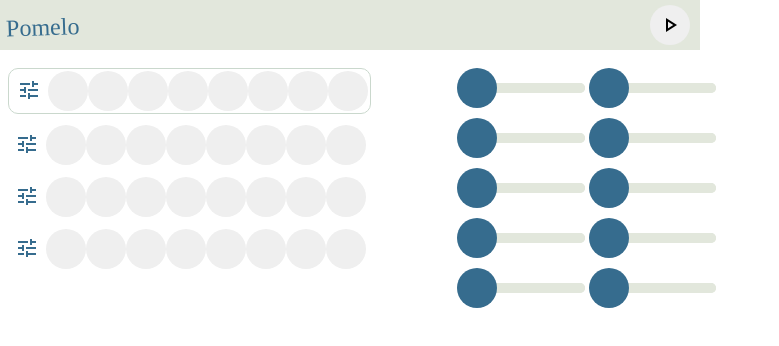
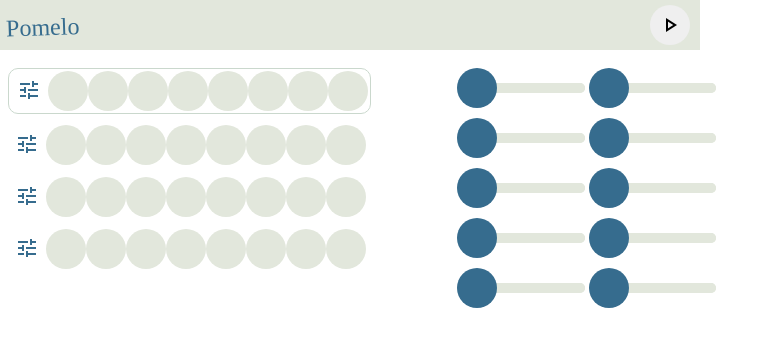
Before and after one commit to PricelessDonkey/gen-sequencer, an Angular app in the folder gen-sequencer/: page / in a window 1280 px wide. Shown: the top 346 px of the page, without its empty margins (0-779 px from the left). Built offline with nearby package versions, Linux system fonts and the light colour scheme; a web font is replaced by a local one.

Commit message:
steps component

```diff
--- a/gen-sequencer/src/app/app.component.css
+++ b/gen-sequencer/src/app/app.component.css
@@ -157,7 +157,6 @@ body {
   min-width: 40px;
   height: 40px;
   border: none;
-  /* border: #366c8e solid 1px; */
 }
 
 .control-menu-button {
--- a/gen-sequencer/src/app/app.component.html
+++ b/gen-sequencer/src/app/app.component.html
@@ -112,42 +112,10 @@
       </div>
     </ng-container>
     <div class="content-right">
-      <div class="step-container" [ngClass]="{'selected-sequence': activeSection === 'A'}">
-        <button class="control-menu-button" (touchstart)="toggleSection($event, 'A')"
-        (click)="toggleSection($event, 'A')"> <span class="material-symbols-outlined">
-            tune
-          </span></button>
-        <button class="step" *ngFor="let step of state.sequencer1.sequence; let i = index"
-          [ngClass]="{'active-step': i === state.sequencer1.currentStep}"
-          (click)="toggleStep($event, step)" (touchstart)="toggleStep($event, step)"></button>
-      </div>
-      <div class="step-container" [ngClass]="{'selected-sequence': activeSection === 'B'}">
-        <button class="control-menu-button" (touchstart)="toggleSection($event, 'B')"
-        (click)="toggleSection($event, 'B')"> <span class="material-symbols-outlined">
-          tune
-        </span></button>
-        <button class="step" *ngFor="let step of state.sequencer2.sequence; let i = index"
-          [ngClass]="{'active-step': i === state.sequencer2.currentStep}"
-          (click)="toggleStep($event, step)" (touchstart)="toggleStep($event, step)"></button>
-      </div>
-      <div class="step-container" [ngClass]="{'selected-sequence': activeSection === 'C'}">
-        <button class="control-menu-button" (touchstart)="toggleSection($event, 'C')"
-        (click)="toggleSection($event, 'C')"> <span class="material-symbols-outlined">
-            tune
-          </span></button>
-        <button class="step" *ngFor="let step of state.sequencer3.sequence; let i = index"
-          [ngClass]="{'active-step': i === state.sequencer3.currentStep}"
-          (click)="toggleStep($event, step)" (touchstart)="toggleStep($event, step)"></button>
-      </div>
-      <div class="step-container" [ngClass]="{'selected-sequence': activeSection === 'D'}">
-        <button class="control-menu-button" (touchstart)="toggleSection($event, 'D')"
-        (click)="toggleSection($event, 'D')"> <span class="material-symbols-outlined">
-            tune
-          </span></button>
-        <button class="step" *ngFor="let step of state.sequencer4.sequence; let i = index"
-          [ngClass]="{'active-step': i === state.sequencer4.currentStep}"
-          (click)="toggleStep($event, step)" (touchstart)="toggleStep($event, step)"></button>
-      </div>
+      <app-steps [sequencer]="state.sequencer1" section="A" [activeSection]="activeSection" (controlsClicked)="toggleSection('A')"></app-steps>
+      <app-steps [sequencer]="state.sequencer2" section="B" [activeSection]="activeSection" (controlsClicked)="toggleSection('B')"></app-steps>
+      <app-steps [sequencer]="state.sequencer3" section="C" [activeSection]="activeSection" (controlsClicked)="toggleSection('C')"></app-steps>
+      <app-steps [sequencer]="state.sequencer4" section="D" [activeSection]="activeSection" (controlsClicked)="toggleSection('D')"></app-steps>
     </div>
   </div>
 </div>
--- a/gen-sequencer/src/app/app.component.ts
+++ b/gen-sequencer/src/app/app.component.ts
@@ -1,13 +1,13 @@
 import { Component } from '@angular/core';
-import { RouterOutlet } from '@angular/router';
 import { CommonModule } from '@angular/common';
 import { FormsModule } from '@angular/forms'; // Import FormsModule
 import { StateService } from '../state.service';
 import { Step } from '../types';
+import { StepsComponent } from "../steps/steps.component";
 
 @Component({
   selector: 'app-root',
-  imports: [CommonModule, FormsModule],
+  imports: [CommonModule, FormsModule, StepsComponent],
   templateUrl: './app.component.html',
   styleUrl: './app.component.css'
 })
@@ -18,8 +18,7 @@ export class AppComponent {
 
   constructor(public state: StateService) {}
 
-  toggleSection(event: Event, section: string) {
-    event.preventDefault();
+  toggleSection(section: string) {
     this.activeSection = section;
   }
 
--- a/gen-sequencer/src/state.service.ts
+++ b/gen-sequencer/src/state.service.ts
@@ -6,6 +6,7 @@ import { Sequencer, Step } from './types';
 })
 export class StateService {
   sequencer1: Sequencer = {
+    color: '#366c8e',
     value1: 0,
     value2: 0,
     value3: 0,
@@ -29,6 +30,7 @@ export class StateService {
     ]
   }
   sequencer2: Sequencer = {
+    color: '#39774f',
     value1: 0,
     value2: 0,
     value3: 0,
@@ -52,6 +54,7 @@ export class StateService {
     ]
   }
   sequencer3: Sequencer = {
+    color: '#de6433',
     value1: 0,
     value2: 0,
     value3: 0,
@@ -75,6 +78,7 @@ export class StateService {
     ]
   }
   sequencer4: Sequencer = {
+    color: '#7facc6',
     value1: 0,
     value2: 0,
     value3: 0,
@@ -97,6 +101,7 @@ export class StateService {
       { id: 7 },
     ]
   }
+  activeSection: string = 'A';
 
   constructor() { }
 }
--- /dev/null
+++ b/gen-sequencer/src/steps/steps.component.css
@@ -0,0 +1,42 @@
+.step-container {
+    margin-bottom: 10px;
+    display: flex;
+    flex-direction: row;
+    padding: 1px;
+    box-sizing: border-box;
+    width: fit-content;
+}
+
+.step {
+    border-radius: 50%;
+    width: 40px;
+    min-width: 40px;
+    height: 40px;
+    border: none;
+}
+
+.selected-sequence {
+    border: 1px solid #cad8cd;
+    background-color: #cad8cd 10%;
+    padding: 2px;
+    border-radius: 10px;
+}
+
+.control-menu-button {
+    color: #366c8e;
+    background-color: transparent;
+    border-radius: 50%;
+    border: none;
+    margin-right: 1px;
+}
+
+
+.active-step {
+    margin-bottom: 5px;
+    border: #e2e7dc solid 2px;
+}
+
+.selected-step {
+    background-color: #366c8e;
+    border: #366c8e solid 1px;
+}
--- /dev/null
+++ b/gen-sequencer/src/steps/steps.component.html
@@ -0,0 +1,11 @@
+<div class="step-container" [ngClass]="{'selected-sequence': activeSection === section}">
+    <button class="control-menu-button" (touchstart)="toggleSection($event)"
+        (click)="toggleSection($event)"> <span class="material-symbols-outlined">
+            tune
+        </span></button>
+    <button class="step" *ngFor="let step of sequencer.sequence; let i = index"
+        [ngClass]="{'active-step': i === sequencer.currentStep}"
+        [ngStyle]="{ 'background-color': step.selected ? sequencer.color : '#e2e7dc' }"
+        (click)="toggleStep($event, step)"
+        (touchstart)="toggleStep($event, step)"></button>
+</div>
--- /dev/null
+++ b/gen-sequencer/src/steps/steps.component.ts
@@ -0,0 +1,29 @@
+import { Component, EventEmitter, Input, Output } from '@angular/core';
+import { CommonModule } from '@angular/common';
+import { Sequencer, Step } from '../types';
+import { StateService } from '../state.service';
+
+@Component({
+  selector: 'app-steps',
+  imports: [CommonModule],
+  templateUrl: './steps.component.html',
+  styleUrl: './steps.component.css'
+})
+export class StepsComponent {
+  @Input() sequencer: Sequencer;
+  @Input() section: string;
+  @Input() activeSection: string;
+  @Output() controlsClicked = new EventEmitter<string>();
+
+  constructor(public state: StateService) {}
+
+  toggleStep(event: Event, step: Step) {
+    event.preventDefault();
+    step.selected = !(step.selected);
+  }
+
+  toggleSection(event: Event) {
+    event.preventDefault();
+    this.controlsClicked.emit(this.section);
+  }
+}
--- a/gen-sequencer/src/types.ts
+++ b/gen-sequencer/src/types.ts
@@ -5,6 +5,7 @@ export type Step = {
 }
 
 export type Sequencer = {
+    color: string;
     value1: number;
     value2: number;
     value3: number;
@@ -16,5 +17,5 @@ export type Sequencer = {
     value9: number;
     value10: number;
     currentStep?: number; // Optional and can be undefined or a number
-    sequence: { id: number }[];
+    sequence: Step[];
   };
--- a/gen-sequencer/tsconfig.json
+++ b/gen-sequencer/tsconfig.json
@@ -16,7 +16,8 @@
     "moduleResolution": "bundler",
     "importHelpers": true,
     "target": "ES2022",
-    "module": "ES2022"
+    "module": "ES2022",
+    "strictPropertyInitialization": false,
   },
   "angularCompilerOptions": {
     "enableI18nLegacyMessageIdFormat": false,
```
Also changed, not shown: 1 other file (tests, documents, lock files or other folders).
